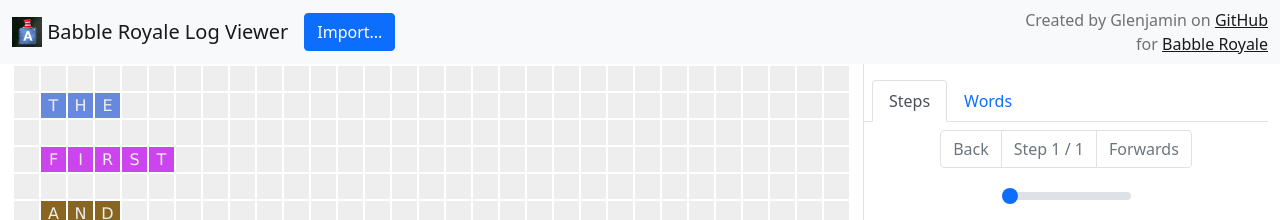
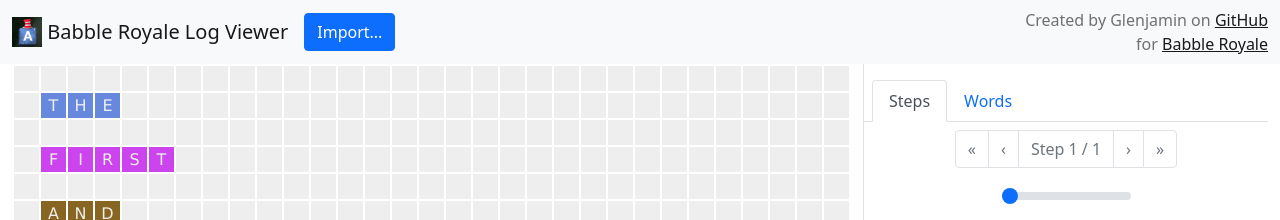
Before and after one commit to glenjamin/babblog-royale, a React (Create React App) app: page / in a window 1280 px wide. Shown: the top 220 px of the page. Built offline with nearby package versions, Linux system fonts and the light colour scheme.

Commit message:
Quick-scroll through only words you played

```diff
--- a/src/App.tsx
+++ b/src/App.tsx
@@ -58,9 +58,11 @@ function App() {
                   <GameStepper
                     step={gameStep}
                     max={game.timeline.length - 1}
-                    stepTo={actions.chooseStep}
+                    stepMeBack={actions.stepMeBack}
                     stepBack={actions.stepBack}
                     stepForwards={actions.stepForwards}
+                    stepTo={actions.chooseStep}
+                    stepMeForwards={actions.stepMeForwards}
                   />
                   <PlayerState
                     levels={game.levels}
--- a/src/GameStepper.tsx
+++ b/src/GameStepper.tsx
@@ -6,27 +6,51 @@ import Pagination from "react-bootstrap/Pagination";
 interface GameStepperProps {
   step: number;
   max: number;
+  stepMeBack: () => void;
+  stepBack: () => void;
   stepTo: (step: number) => void;
-  stepBack: () => void;
   stepForwards: () => void;
+  stepMeForwards: () => void;
 }
 function GameStepper(props: GameStepperProps): JSX.Element {
-  const { step, max, stepTo, stepBack, stepForwards } = props;
+  const {
+    step,
+    max,
+    stepMeBack,
+    stepBack,
+    stepTo,
+    stepForwards,
+    stepMeForwards,
+  } = props;
   return (
     <>
       <Row className="justify-content-sm-center">
         <Col sm="auto">
           <Pagination>
-            <Pagination.Prev disabled={step === 0} onClick={stepBack}>
-              Back
-            </Pagination.Prev>
+            <Pagination.First
+              disabled={step === 0}
+              onClick={stepMeBack}
+              title="My Last (up)"
+            />
+            <Pagination.Prev
+              disabled={step === 0}
+              onClick={stepBack}
+              title="Back (left)"
+            />
             <Pagination.Item disabled>
               {/* UI is 1-indexed, but internals are 0-indexed */}
               Step {step + 1} / {max + 1}
             </Pagination.Item>
-            <Pagination.Next disabled={step === max} onClick={stepForwards}>
-              Forwards
-            </Pagination.Next>
+            <Pagination.Next
+              disabled={step === max}
+              onClick={stepForwards}
+              title="Next (right)"
+            />
+            <Pagination.Last
+              disabled={step === max}
+              onClick={stepMeForwards}
+              title="My Next (down)"
+            />
           </Pagination>
         </Col>
       </Row>
--- a/src/Hotkeys.tsx
+++ b/src/Hotkeys.tsx
@@ -11,6 +11,8 @@ interface HotkeyProps {
   showImport(): void;
   stepBack(): void;
   stepForwards(): void;
+  stepMeBack(): void;
+  stepMeForwards(): void;
 }
 
 function Hotkeys({ showHelp, ...actions }: HotkeyProps): JSX.Element {
@@ -18,6 +20,8 @@ function Hotkeys({ showHelp, ...actions }: HotkeyProps): JSX.Element {
   useHotkeys("i", actions.showImport);
   useHotkeys("left", actions.stepBack);
   useHotkeys("right", actions.stepForwards);
+  useHotkeys("up", actions.stepMeBack);
+  useHotkeys("down", actions.stepMeForwards);
 
   return (
     <Modal show={showHelp} onHide={actions.hideHotkeyHelp}>
@@ -44,6 +48,14 @@ function Hotkeys({ showHelp, ...actions }: HotkeyProps): JSX.Element {
             Go forward a step
             <Hotkey hotkey="right" />
           </ListGroup.Item>
+          <ListGroup.Item>
+            Go back to your last step
+            <Hotkey hotkey="up" />
+          </ListGroup.Item>
+          <ListGroup.Item>
+            Go forwards to your next step
+            <Hotkey hotkey="down" />
+          </ListGroup.Item>
         </ListGroup>
       </Modal.Body>
 
--- a/src/parser.ts
+++ b/src/parser.ts
@@ -358,7 +358,6 @@ export function newParser() {
         if (killer) {
           const { metrics } = game.timeline[game.timeline.length - 1];
           metrics[killer.index].kills += 1;
-          console.log(metrics);
         }
       }
       if (player) {
--- a/src/reducer.ts
+++ b/src/reducer.ts
@@ -30,6 +30,8 @@ const creators = {
   chooseStep: (step: number) => ({ step }),
   stepBack: () => {},
   stepForwards: () => {},
+  stepMeBack: () => {},
+  stepMeForwards: () => {},
   selectPlayer: (player: number | null) => ({ player }),
 };
 
@@ -81,10 +83,41 @@ const handlers: Handlers = {
       payload: { step: state.gameStep + 1 },
     });
   },
+  stepMeBack(state) {
+    const { game, gameStep } = state;
+    return reducer(state, {
+      name: "chooseStep",
+      payload: { step: findMyStep(game, gameStep, -1) },
+    });
+  },
+  stepMeForwards(state) {
+    const { game, gameStep } = state;
+    return reducer(state, {
+      name: "chooseStep",
+      payload: { step: findMyStep(game, gameStep, 1) },
+    });
+  },
   selectPlayer(state, { player }) {
     return update(state, { selectedPlayer: player });
   },
 };
+
+function findMyStep(game: Game, step: number, direction: number): number {
+  while (true) {
+    step = step + direction;
+
+    // Reached the end
+    if (step <= 0 || step >= game.timeline.length - 1) {
+      return step;
+    }
+
+    const gameStep = game.timeline[step];
+    // Found some words or player died
+    if (gameStep.player.words.length || step === game.players[0].killedStep) {
+      return step;
+    }
+  }
+}
 
 type ActionName = keyof typeof creators;
 type ActionPayload<Name extends ActionName> = ReturnType<typeof creators[Name]>;
```
